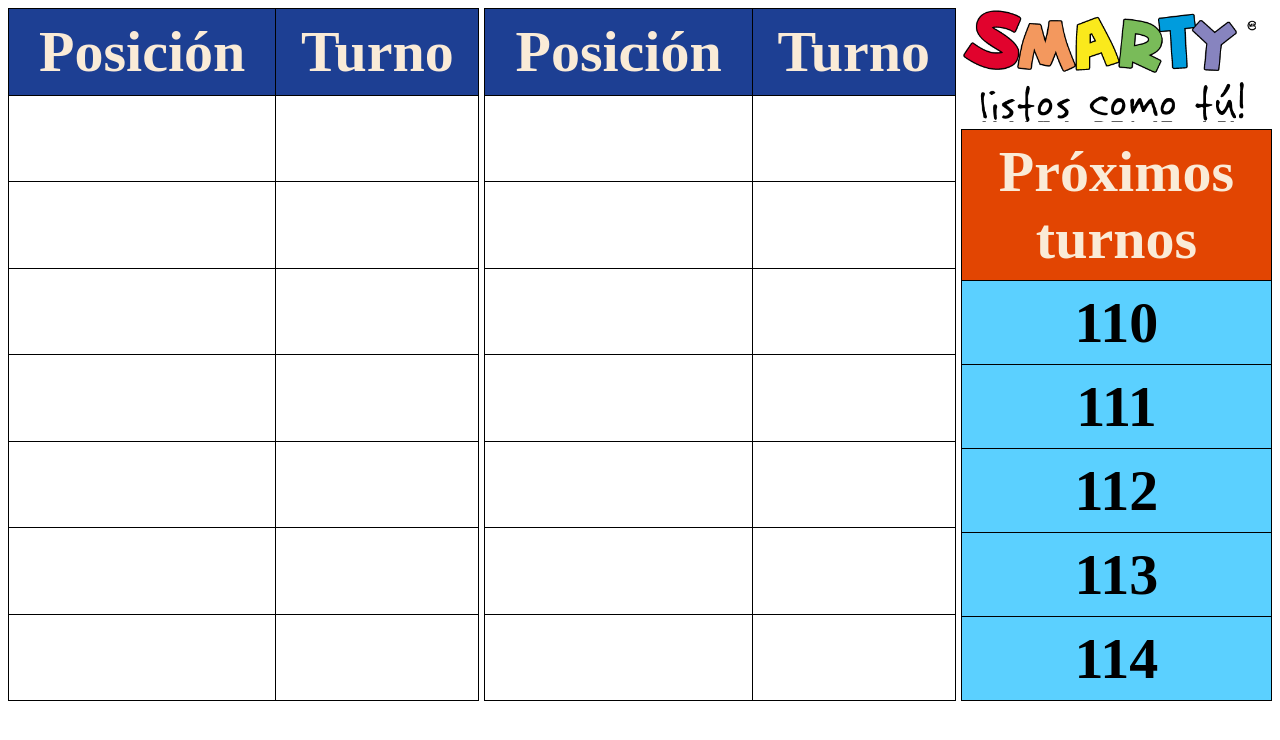
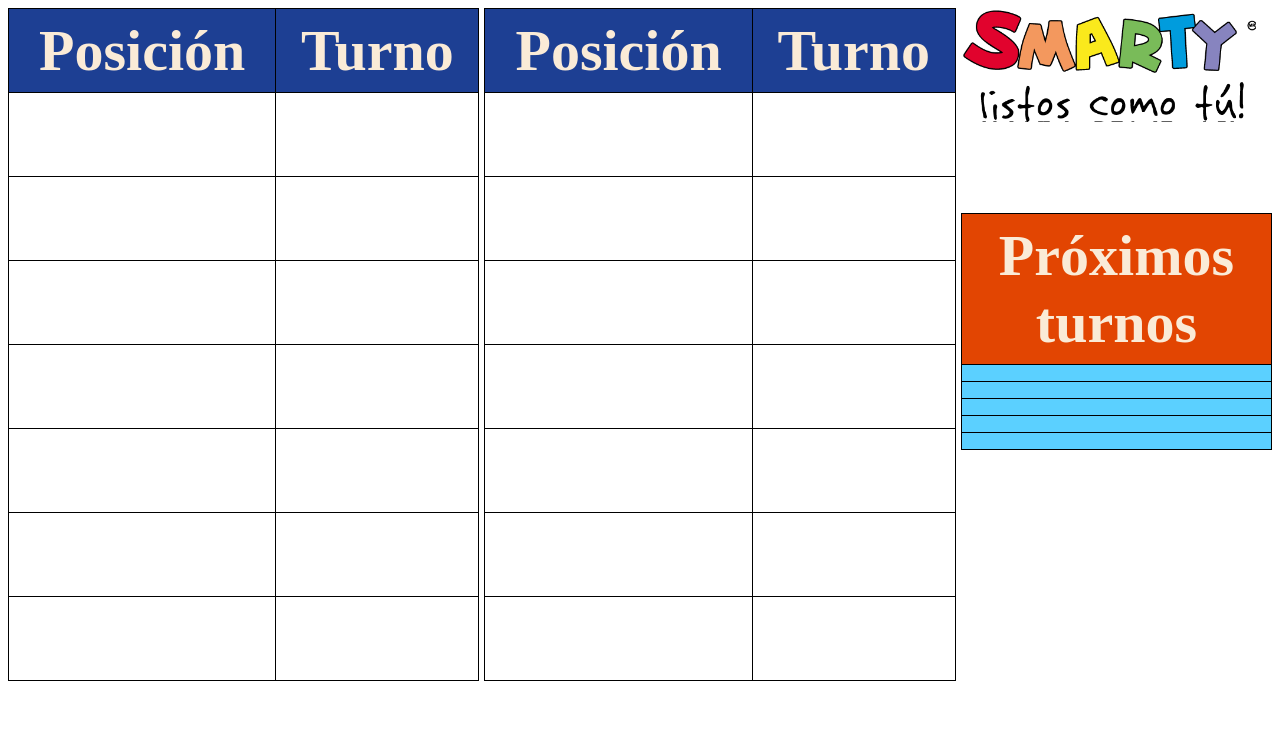
Before and after one commit to VicenteMartinez12/PANTALLAS-EXPO, a website: page public/publico.html in a window 1280 px wide. Drawn offline with nearby package versions, Linux system fonts and the light colour scheme; no server answers.

Commit message:
hasta aqui le voy a empezar a mover hacia adelante

```diff
--- a/db/data.json
+++ b/db/data.json
@@ -1 +1 @@
-{"ultimo":227,"hoy":4,"tickets":[{"numero":225,"escritorio":null},{"numero":226,"escritorio":null},{"numero":227,"escritorio":null}],"ultimos4":[{"numero":224,"escritorio":"14"}]}
+{"ultimo":259,"hoy":4,"tickets":[{"numero":244,"escritorio":null},{"numero":245,"escritorio":null},{"numero":246,"escritorio":null},{"numero":247,"escritorio":null},{"numero":248,"escritorio":null},{"numero":249,"escritorio":null},{"numero":250,"escritorio":null},{"numero":251,"escritorio":null},{"numero":252,"escritorio":null},{"numero":253,"escritorio":null},{"numero":254,"escritorio":null},{"numero":255,"escritorio":null},{"numero":256,"escritorio":null},{"numero":257,"escritorio":null},{"numero":258,"escritorio":null},{"numero":259,"escritorio":null}],"ultimos4":[{"numero":243,"escritorio":"3"}]}
--- a/public/publico.html
+++ b/public/publico.html
@@ -251,19 +251,19 @@
 
         </tr>
         <tr>
-            <td style=" background-color: #5bd0ff; ">110</td>
+            <td style=" background-color: #5bd0ff; "> <span id="prox-turno-1"></span> </td>
         </tr>
         <tr>
-            <td style=" background-color: #5bd0ff; ">111</td>
+            <td style=" background-color: #5bd0ff; "> <span id="prox-turno-2"></span> </td>
         </tr>
         <tr>
-            <td style=" background-color: #5bd0ff; ">112</td>
+            <td style=" background-color: #5bd0ff; "> <span id="prox-turno-3"></span> </td>
         </tr>
         <tr>
-            <td style=" background-color: #5bd0ff; ">113</td>
+            <td style=" background-color: #5bd0ff; "> <span id="prox-turno-4"></span> </td>
         </tr>
         <tr>
-            <td style=" background-color: #5bd0ff; ">114</td>
+            <td style=" background-color: #5bd0ff; "> <span id="prox-turno-5"></span> </td>
         </tr>
 
     </table>
```
